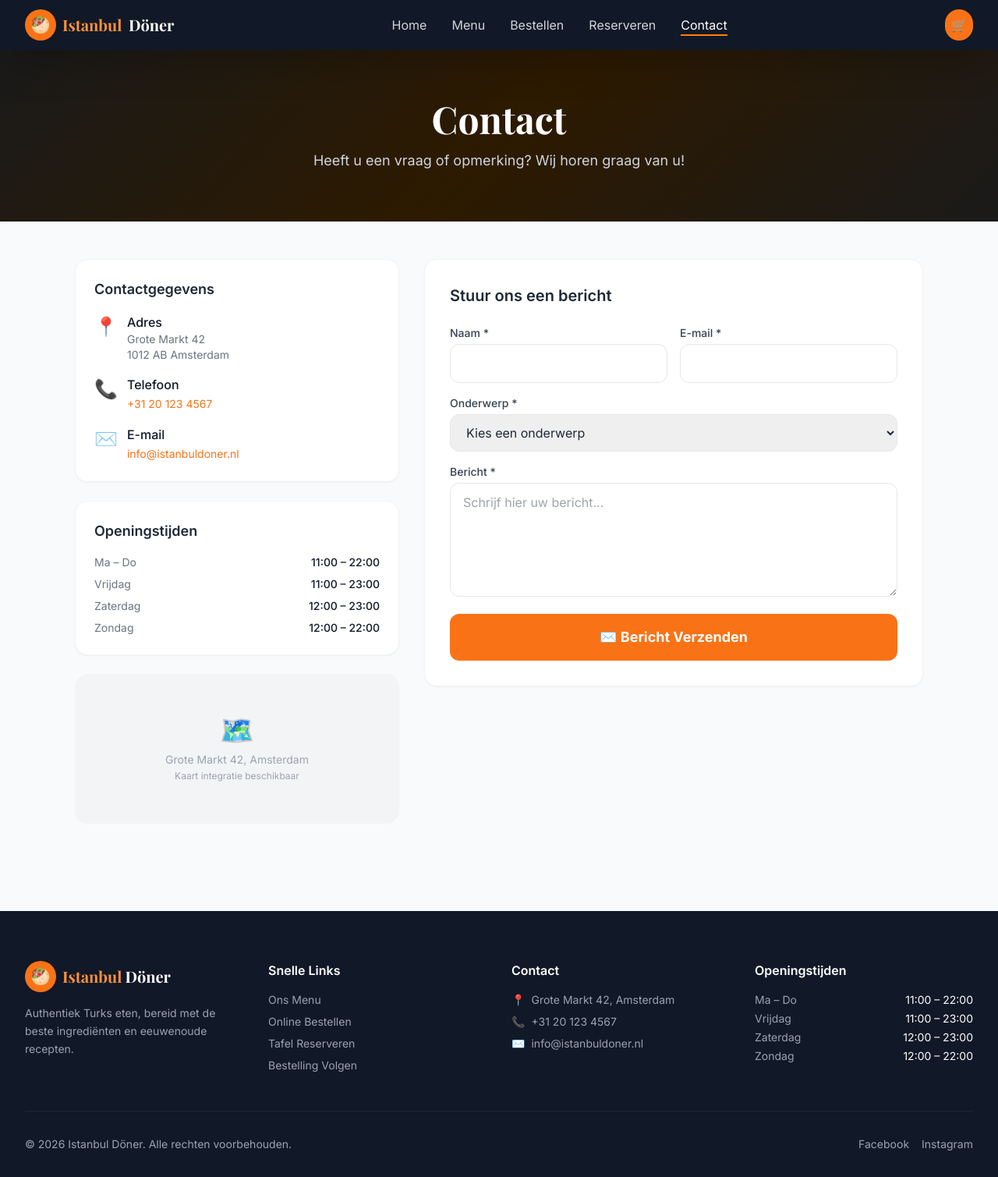
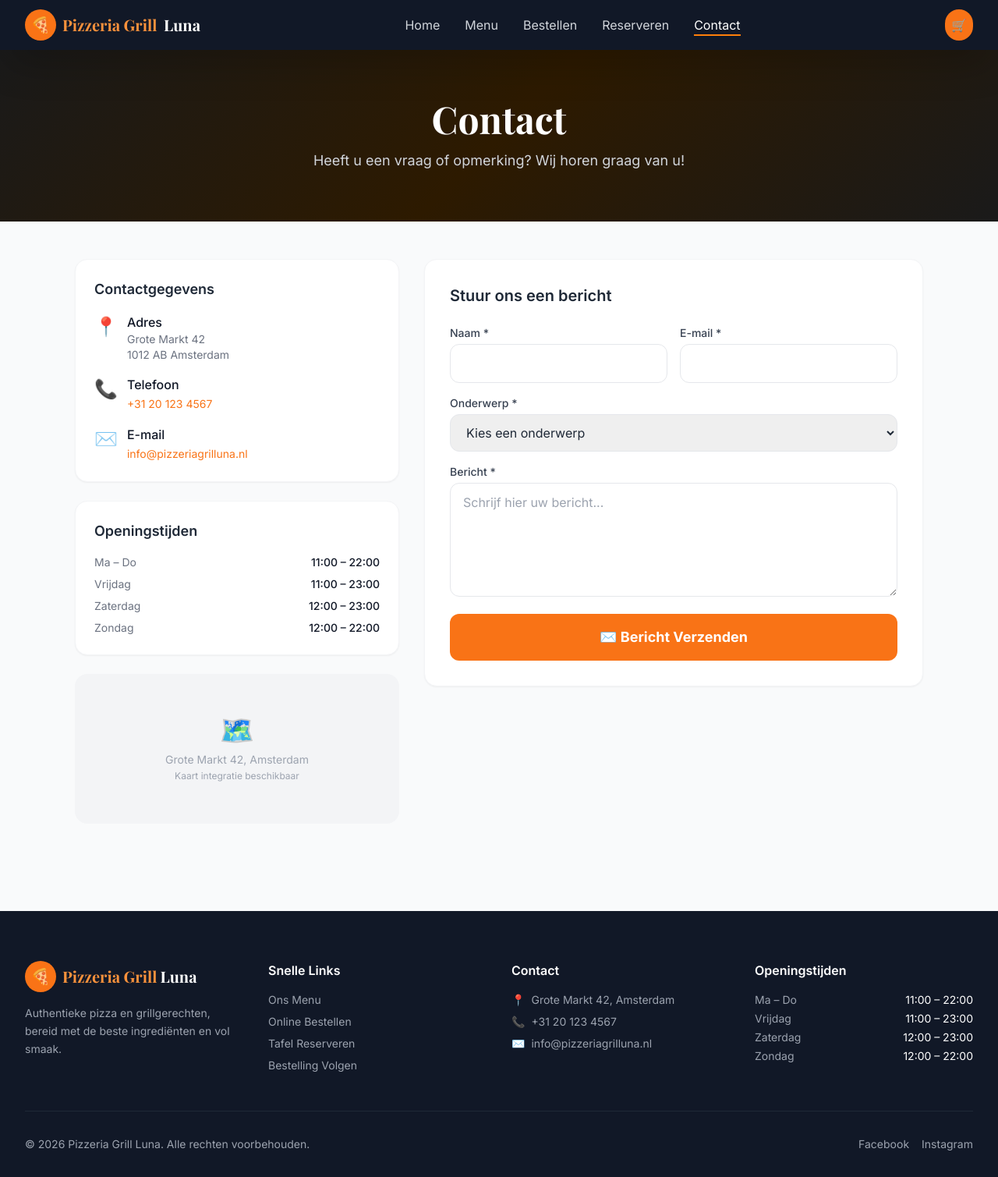
Before and after one commit to JoelEF/restaurantsite, a Laravel app: page /contact in a window 1280 px wide. Shown: the whole page at 78% size. Run offline with Laravel 12, Linux system fonts and the light colour scheme; some libraries are stand-ins or nearby versions.

Commit message:
Fix sidebar sluiten en hernoem restaurant naar Pizzeria Grill Luna
- Fix: overlay klik sluit nu correct via \$wire.set('isOpen', false)
- Hernoem 'Istanbul Döner' → 'Pizzeria Grill Luna' door alle views
- Update logo, titels, meta descriptions, footer en contactgegevens
- Verander email naar info@pizzeriagrilluna.nl

https://claude.ai/code/session_012RWn67VHoRZCLh9VbZMB2A

```diff
--- a/resources/views/components/app-layout.blade.php
+++ b/resources/views/components/app-layout.blade.php
@@ -1,11 +1,11 @@
-@props(['title' => 'Istanbul Döner', 'metaDescription' => null])
+@props(['title' => 'Pizzeria Grill Luna', 'metaDescription' => null])
 <!DOCTYPE html>
 <html lang="nl">
 <head>
     <meta charset="UTF-8">
     <meta name="viewport" content="width=device-width, initial-scale=1.0">
-    <meta name="description" content="{{ $metaDescription ?? 'Istanbul Döner - Authentiek Turks eten in Amsterdam. Verse döner kebab, wraps, pita en meer.' }}">
-    <title>{{ $title }} | Istanbul Döner</title>
+    <meta name="description" content="{{ $metaDescription ?? 'Pizzeria Grill Luna - Authentieke pizza en grillgerechten in Amsterdam. Vers bereid met de beste ingrediënten.' }}">
+    <title>{{ $title }} | Pizzeria Grill Luna</title>
     <link rel="preconnect" href="https://fonts.googleapis.com">
     <link href="https://fonts.googleapis.com/css2?family=Inter:wght@300;400;500;600;700&family=Playfair+Display:wght@700;800&display=swap" rel="stylesheet">
     <script src="https://cdn.tailwindcss.com"></script>
@@ -43,11 +43,11 @@
             <div class="flex items-center justify-between h-16">
                 <a href="{{ route('home') }}" class="flex items-center space-x-2 group">
                     <div class="w-10 h-10 bg-orange-500 rounded-full flex items-center justify-center group-hover:bg-orange-400 transition-colors">
-                        <span class="text-xl">🥙</span>
+                        <span class="text-xl">🍕</span>
                     </div>
                     <div>
-                        <span class="font-display text-xl font-bold text-orange-400">Istanbul</span>
-                        <span class="font-display text-xl font-bold text-white ml-1">Döner</span>
+                        <span class="font-display text-xl font-bold text-orange-400">Pizzeria Grill</span>
+                        <span class="font-display text-xl font-bold text-white ml-1">Luna</span>
                     </div>
                 </a>
                 <div class="hidden md:flex items-center space-x-8">
@@ -96,10 +96,10 @@
             <div class="grid grid-cols-1 md:grid-cols-4 gap-8 mb-12">
                 <div>
                     <div class="flex items-center space-x-2 mb-4">
-                        <div class="w-10 h-10 bg-orange-500 rounded-full flex items-center justify-center"><span class="text-xl">🥙</span></div>
-                        <div><span class="font-display text-xl font-bold text-orange-400">Istanbul</span><span class="font-display text-xl font-bold text-white ml-1">Döner</span></div>
+                        <div class="w-10 h-10 bg-orange-500 rounded-full flex items-center justify-center"><span class="text-xl">🍕</span></div>
+                        <div><span class="font-display text-xl font-bold text-orange-400">Pizzeria Grill</span><span class="font-display text-xl font-bold text-white ml-1">Luna</span></div>
                     </div>
-                    <p class="text-sm leading-relaxed">Authentiek Turks eten, bereid met de beste ingrediënten en eeuwenoude recepten.</p>
+                    <p class="text-sm leading-relaxed">Authentieke pizza en grillgerechten, bereid met de beste ingrediënten en vol smaak.</p>
                 </div>
                 <div>
                     <h4 class="text-white font-semibold mb-4">Snelle Links</h4>
@@ -115,7 +115,7 @@
                     <ul class="space-y-2 text-sm">
                         <li class="flex items-center space-x-2"><span>📍</span><span>Grote Markt 42, Amsterdam</span></li>
                         <li class="flex items-center space-x-2"><span>📞</span><a href="tel:+31201234567" class="hover:text-orange-400">+31 20 123 4567</a></li>
-                        <li class="flex items-center space-x-2"><span>✉️</span><a href="mailto:info@istanbuldoner.nl" class="hover:text-orange-400">info@istanbuldoner.nl</a></li>
+                        <li class="flex items-center space-x-2"><span>✉️</span><a href="mailto:info@pizzeriagrilluna.nl" class="hover:text-orange-400">info@pizzeriagrilluna.nl</a></li>
                     </ul>
                 </div>
                 <div>
@@ -129,7 +129,7 @@
                 </div>
             </div>
             <div class="border-t border-gray-800 pt-8 flex flex-col md:flex-row items-center justify-between">
-                <p class="text-sm">© {{ date('Y') }} Istanbul Döner. Alle rechten voorbehouden.</p>
+                <p class="text-sm">© {{ date('Y') }} Pizzeria Grill Luna. Alle rechten voorbehouden.</p>
                 <div class="flex space-x-4 mt-4 md:mt-0 text-sm">
                     <a href="#" class="hover:text-orange-400 transition-colors">Facebook</a>
                     <a href="#" class="hover:text-orange-400 transition-colors">Instagram</a>
--- a/resources/views/contact.blade.php
+++ b/resources/views/contact.blade.php
@@ -35,7 +35,7 @@
                                 <span class="text-2xl mt-0.5">✉️</span>
                                 <div>
                                     <p class="font-medium text-gray-900">E-mail</p>
-                                    <a href="mailto:info@istanbuldoner.nl" class="text-orange-500 hover:underline text-sm">info@istanbuldoner.nl</a>
+                                    <a href="mailto:info@pizzeriagrilluna.nl" class="text-orange-500 hover:underline text-sm">info@pizzeriagrilluna.nl</a>
                                 </div>
                             </li>
                         </ul>
--- a/resources/views/livewire/shopping-cart.blade.php
+++ b/resources/views/livewire/shopping-cart.blade.php
@@ -81,6 +81,6 @@
     <div x-show="open" x-transition:enter="transition ease-out duration-300" x-transition:enter-start="opacity-0"
          x-transition:enter-end="opacity-100" x-transition:leave="transition ease-in duration-200"
          x-transition:leave-start="opacity-100" x-transition:leave-end="opacity-0"
-         @click="open = false; $wire.isOpen = false"
+         @click="$wire.set('isOpen', false)"
          class="fixed inset-0 bg-black/50 z-40"></div>
 </div>
--- a/resources/views/reservation.blade.php
+++ b/resources/views/reservation.blade.php
@@ -4,7 +4,7 @@
     <div class="hero-gradient text-white py-16">
         <div class="max-w-7xl mx-auto px-4 text-center">
             <h1 class="font-display text-5xl font-bold mb-4">Tafel Reserveren</h1>
-            <p class="text-gray-300 text-lg">Reserveer een tafel en geniet van een onvergetelijk diner bij Istanbul Döner.</p>
+            <p class="text-gray-300 text-lg">Reserveer een tafel en geniet van een onvergetelijk diner bij Pizzeria Grill Luna.</p>
         </div>
     </div>
 
```
Also changed, not shown: resources/views/home.blade.php (+4 -4 lines), resources/views/layouts/app.blade.php (+11 -11 lines).
